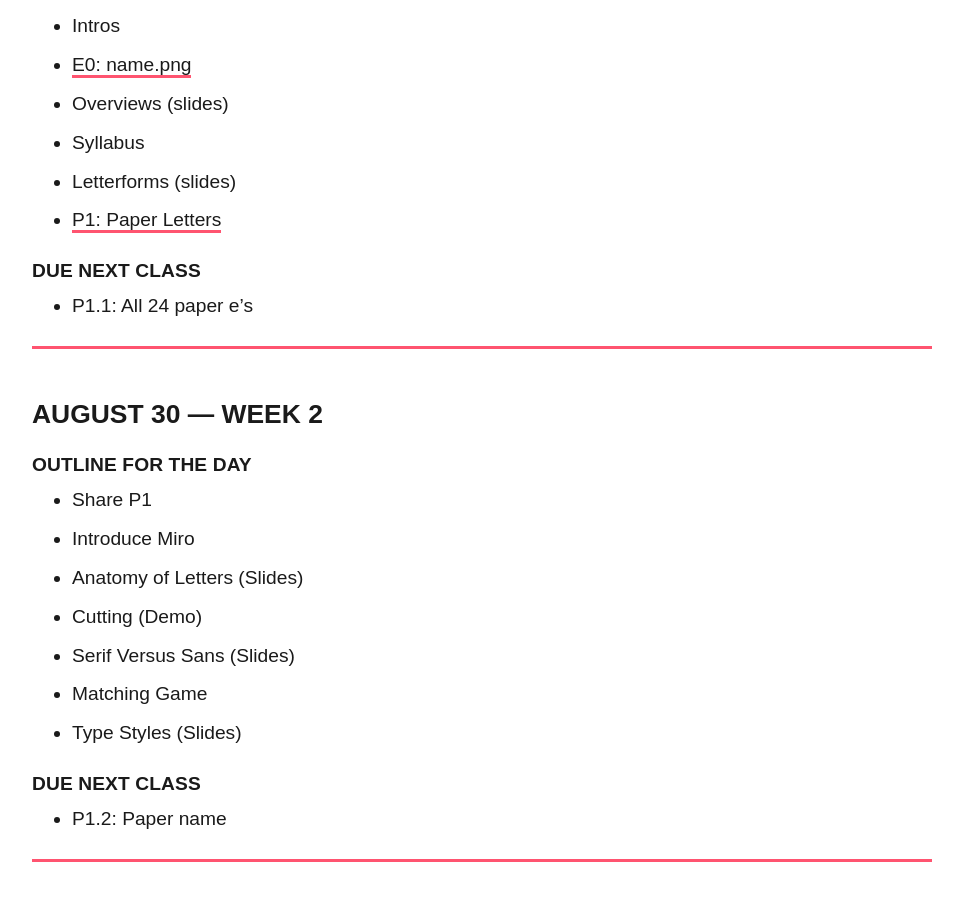
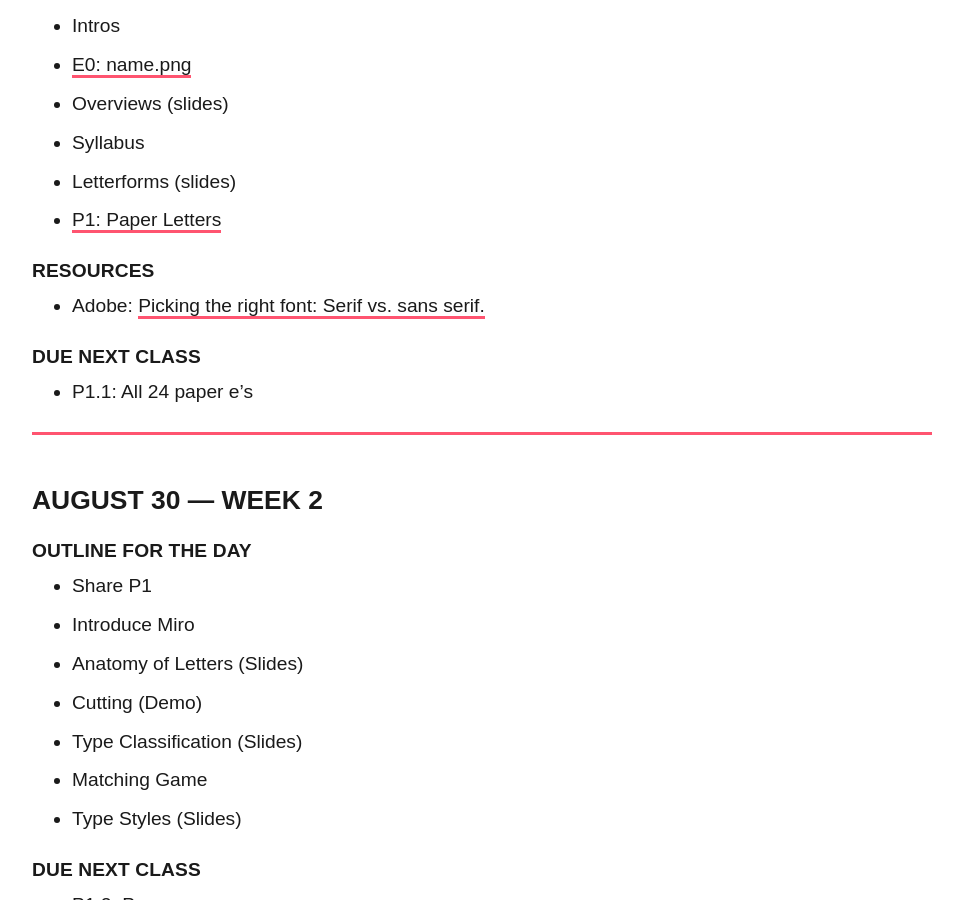
Before and after one commit to gmu-gd/type22-fall, a Jekyll site: the page built from schedule/index.md, in a window 1280 px wide and 900 px high, scrolled down 369 px. Shown: the whole window, without its empty margins (0-963 px from the left). Built offline with Jekyll 4.4.1, drawn with Linux system fonts in a browser that asks for light colours; some web fonts are replaced.

Commit message:
Update index.md

```diff
--- a/schedule/index.md
+++ b/schedule/index.md
@@ -15,6 +15,9 @@ This schedule is a rough outline for class each week. It is very subject to chan
 * Letterforms (slides)
 * [P1: Paper Letters]({{ site.baseurl }}/projects/p1/)
 
+#### Resources
+* Adobe: [Picking the right font: Serif vs. sans serif.](https://www.adobe.com/creativecloud/design/discover/serif-vs-sans-serif.html)
+
 #### Due Next Class
 * P1.1: All 24 paper e's
 
@@ -26,7 +29,7 @@ This schedule is a rough outline for class each week. It is very subject to chan
 * Introduce Miro
 * Anatomy of Letters (Slides)
 * Cutting (Demo)
-* Serif Versus Sans (Slides)
+* Type Classification (Slides)
 * Matching Game
 * Type Styles (Slides)
 
```
